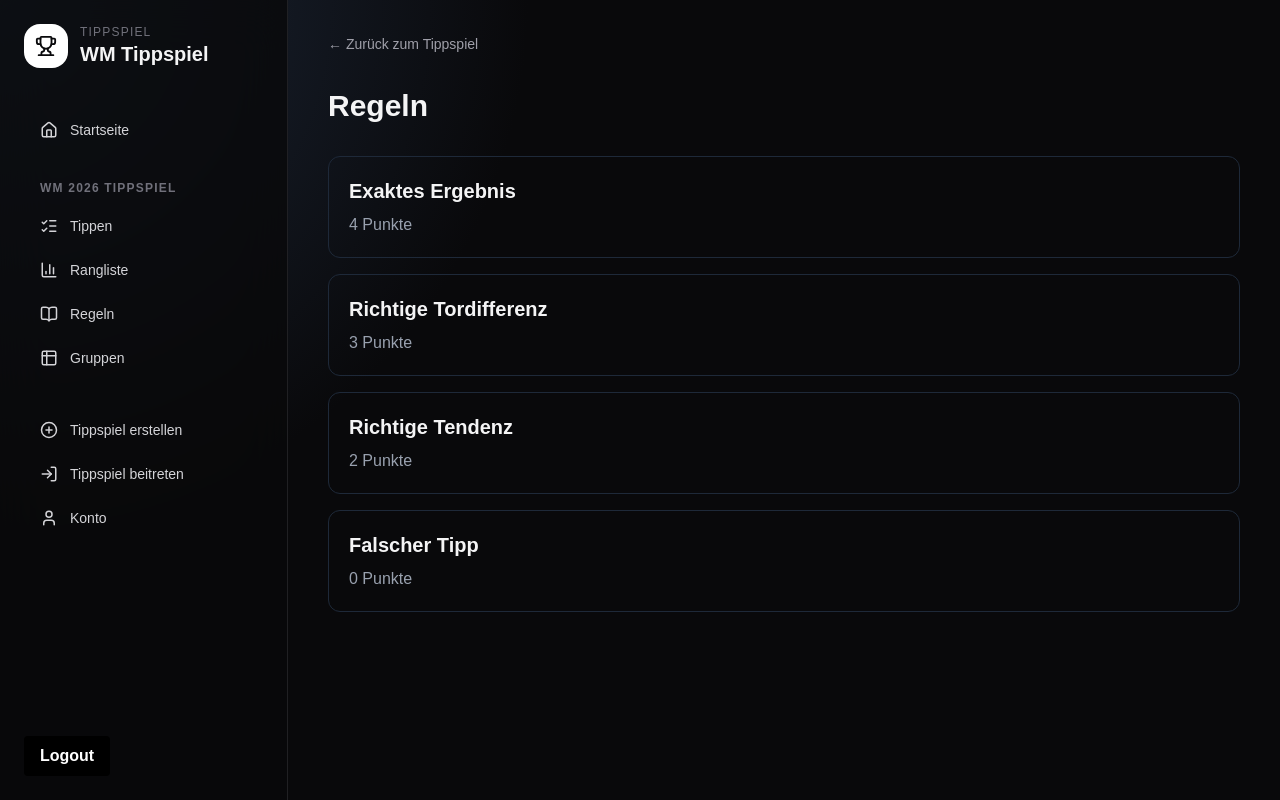
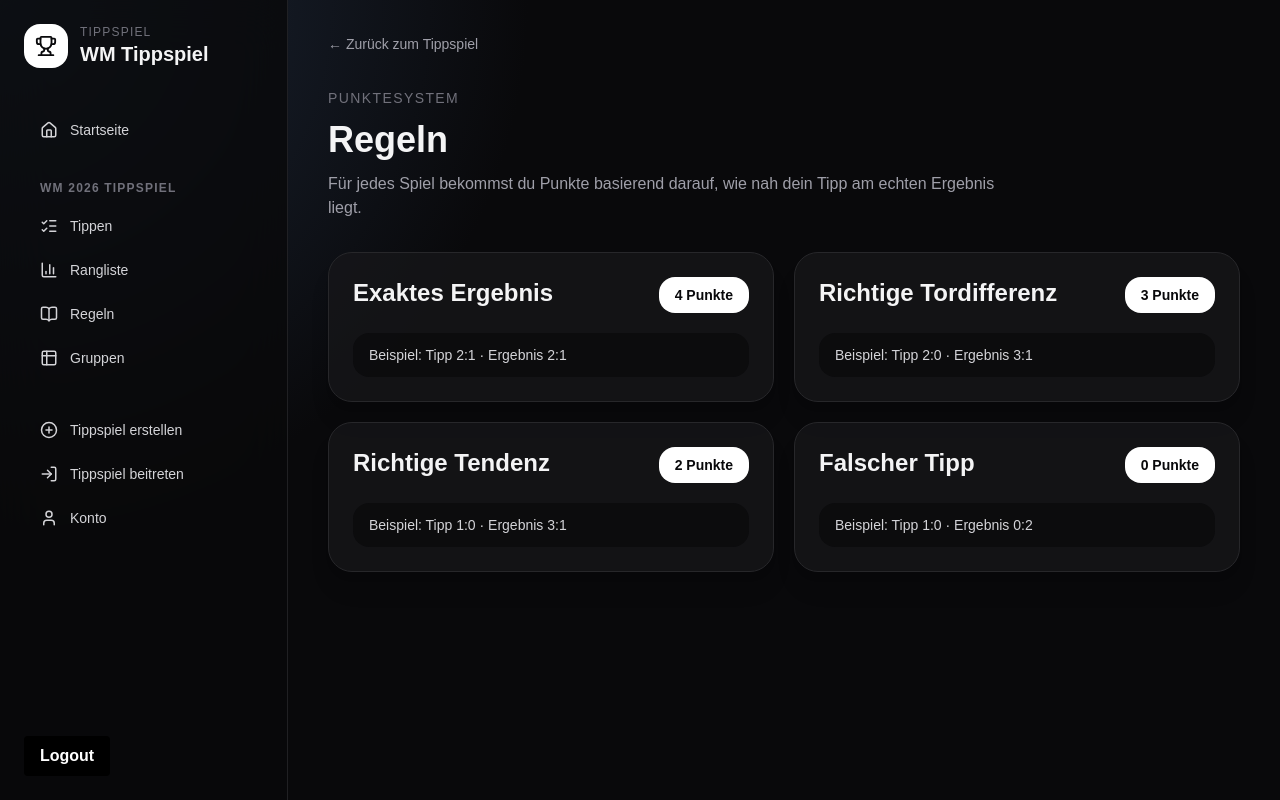
Before and after one commit to lucasteigleder/wm-tippspiel, a Next.js app: page /tippspiele/1/regeln in a window 1280 px wide. Built offline with nearby package versions, Linux system fonts and the light colour scheme.

Commit message:
polish rules page

```diff
--- a/src/app/tippspiele/[id]/regeln/page.tsx
+++ b/src/app/tippspiele/[id]/regeln/page.tsx
@@ -6,6 +6,29 @@ type RegelnPageProps = {
     id: string
   }>
 }
+
+const rules = [
+  {
+    title: "Exaktes Ergebnis",
+    points: "4 Punkte",
+    example: "Tipp 2:1 · Ergebnis 2:1",
+  },
+  {
+    title: "Richtige Tordifferenz",
+    points: "3 Punkte",
+    example: "Tipp 2:0 · Ergebnis 3:1",
+  },
+  {
+    title: "Richtige Tendenz",
+    points: "2 Punkte",
+    example: "Tipp 1:0 · Ergebnis 3:1",
+  },
+  {
+    title: "Falscher Tipp",
+    points: "0 Punkte",
+    example: "Tipp 1:0 · Ergebnis 0:2",
+  },
+]
 
 export default async function RegelnPage({ params }: RegelnPageProps) {
   const { id } = await params
@@ -16,28 +39,38 @@ export default async function RegelnPage({ params }: RegelnPageProps) {
         ← Zurück zum Tippspiel
       </Link>
 
-      <h1 className="mt-8 text-3xl font-bold">Regeln</h1>
+      <section className="mt-8">
+        <p className="text-sm font-medium uppercase tracking-widest text-zinc-500">
+          Punktesystem
+        </p>
 
-      <section className="mt-8 space-y-4">
-        <div className="rounded-xl border border-gray-800 p-5">
-          <h2 className="text-xl font-semibold">Exaktes Ergebnis</h2>
-          <p className="mt-2 text-gray-400">4 Punkte</p>
-        </div>
+        <h1 className="mt-3 text-4xl font-black">Regeln</h1>
 
-        <div className="rounded-xl border border-gray-800 p-5">
-          <h2 className="text-xl font-semibold">Richtige Tordifferenz</h2>
-          <p className="mt-2 text-gray-400">3 Punkte</p>
-        </div>
+        <p className="mt-3 max-w-2xl text-zinc-400">
+          Für jedes Spiel bekommst du Punkte basierend darauf, wie nah dein Tipp
+          am echten Ergebnis liegt.
+        </p>
+      </section>
 
-        <div className="rounded-xl border border-gray-800 p-5">
-          <h2 className="text-xl font-semibold">Richtige Tendenz</h2>
-          <p className="mt-2 text-gray-400">2 Punkte</p>
-        </div>
+      <section className="mt-8 grid gap-5 md:grid-cols-2">
+        {rules.map((rule) => (
+          <div
+            key={rule.title}
+            className="rounded-3xl border border-zinc-800 bg-zinc-900/70 p-6 shadow-xl"
+          >
+            <div className="flex items-start justify-between gap-4">
+              <h2 className="text-2xl font-black">{rule.title}</h2>
 
-        <div className="rounded-xl border border-gray-800 p-5">
-          <h2 className="text-xl font-semibold">Falscher Tipp</h2>
-          <p className="mt-2 text-gray-400">0 Punkte</p>
-        </div>
+              <span className="rounded-2xl bg-white px-4 py-2 text-sm font-black text-zinc-950">
+                {rule.points}
+              </span>
+            </div>
+
+            <p className="mt-5 rounded-2xl bg-zinc-950/70 px-4 py-3 text-sm text-zinc-300">
+              Beispiel: {rule.example}
+            </p>
+          </div>
+        ))}
       </section>
     </AppShell>
   )
```
